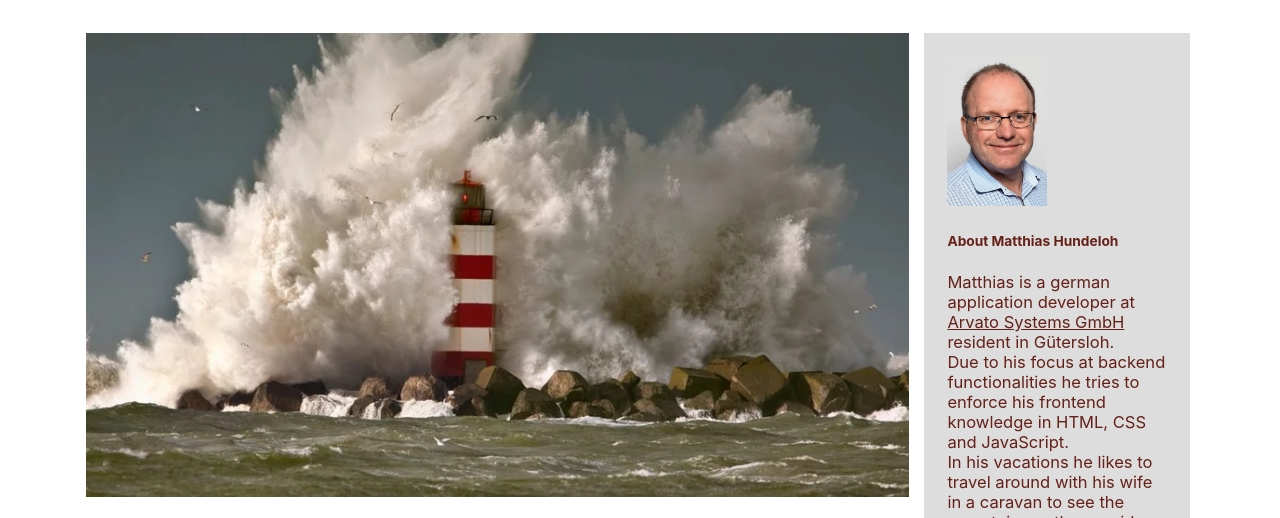
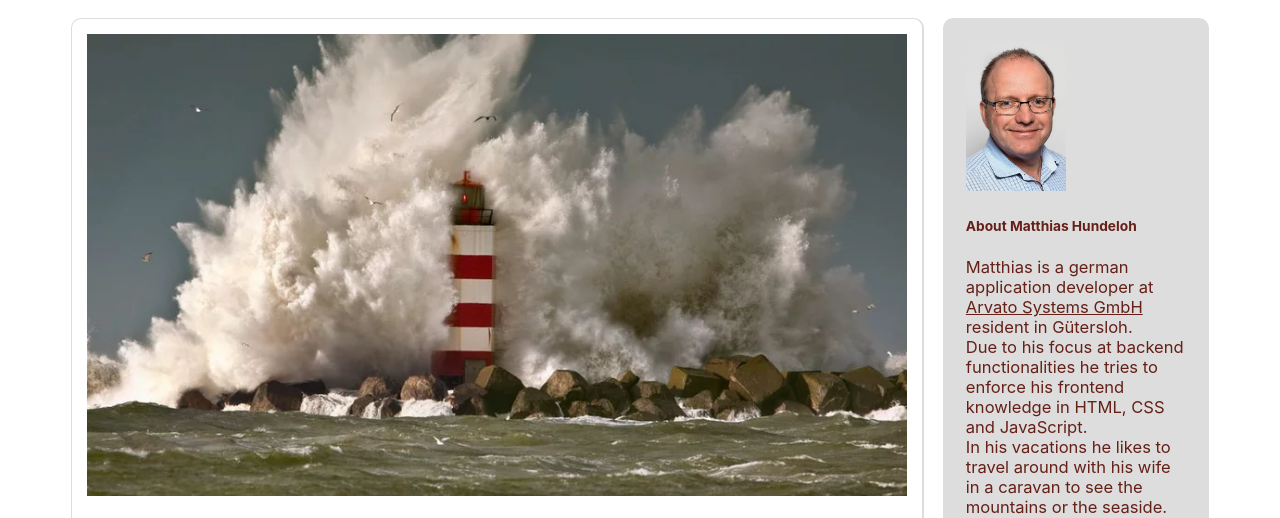
Before and after one commit to MHundeloh/MHundeloh.github.io, a plain HTML site: page blog/autumn-2022.html in a window 1280 px wide. Shown: the part 222-740 px from the top of the page. Drawn offline with Linux system fonts and the light colour scheme.

Commit message:
feat: decorate main block as card

```diff
--- a/blog/autumn-2022.html
+++ b/blog/autumn-2022.html
@@ -27,7 +27,7 @@
       </div>
     </header>
     <!-- main content -->
-    <div class="main">
+    <div class="main card box">
       <div class="blog-post">
         <div class="blog-post-image">
           <img src="../images/storm_at_sea.jpg" title="Stormy sea with a lighthouse" alt="Stormy sea with a lighthouse">
--- a/css/blog-page.css
+++ b/css/blog-page.css
@@ -5,7 +5,7 @@
     gap: 2em;
     margin: auto;
     margin-bottom: 15px;
-    width: 93%;
+    width: auto;
 }
 
 .author-desc-photo > img {
@@ -38,8 +38,7 @@
     }
 
     aside {
-        margin: 1em 1em 0 0;
-        padding: 15px 0;
+        margin: 1em 0 0 1em;
     }
 
     .author-desc {
@@ -48,7 +47,6 @@
         margin: 0;
         width: auto;
         padding: 1.25em;
-        border-radius: 0;
     }
 
 }
```
Also changed, not shown: blog/eastern-2022.html (+1 -1 lines), blog/happy-new-year-2023.html (+1 -1 lines), blog/last-action-2022.html (+1 -1 lines), blog/summer-mountains-2022.html (+1 -1 lines).
